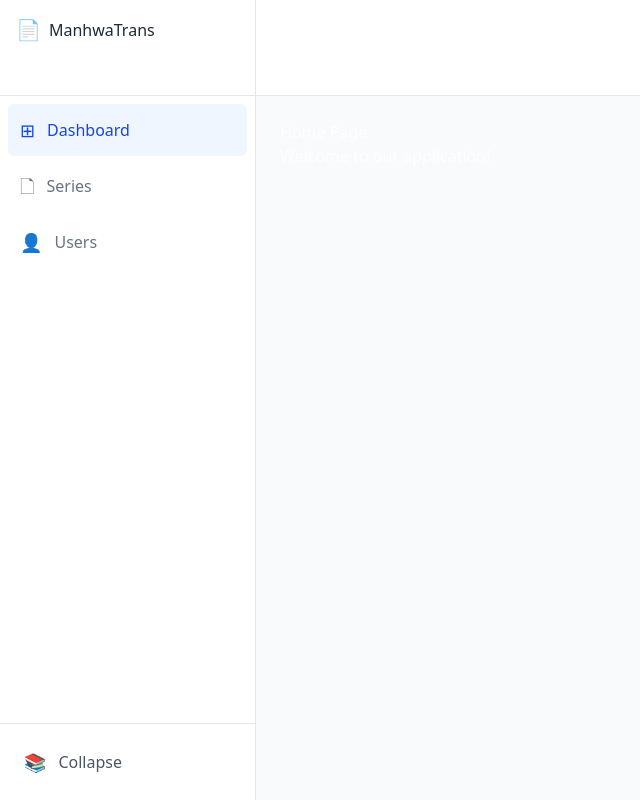
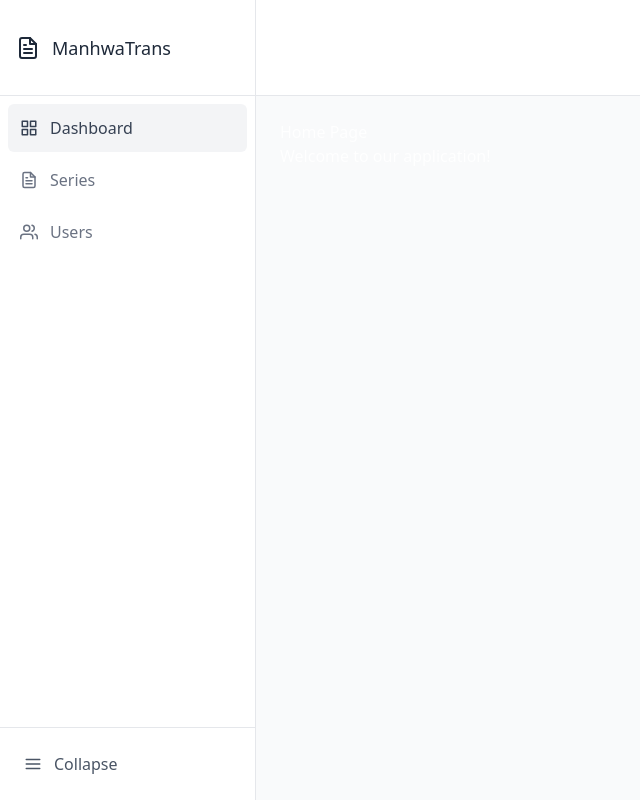
Before and after one commit to solarcodion/cartoon-translation, a React (Vite) app in the folder frontend/: page / in a window 1280 px wide. Shown: the whole page, without its empty margins (0-640 px from the left). Built offline with nearby package versions, Linux system fonts and the light colour scheme.

Commit message:
fix: update navbar

```diff
--- a/frontend/src/components/Navbar.tsx
+++ b/frontend/src/components/Navbar.tsx
@@ -1,4 +1,5 @@
 import { Link } from "react-router-dom";
+import { FiGrid, FiFileText, FiUsers, FiMenu } from "react-icons/fi";
 
 export default function Navbar() {
   return (
@@ -7,10 +8,10 @@ export default function Navbar() {
       <div className="h-24 p-4 border-b border-gray-200">
         <Link
           to="/"
-          className="flex items-center gap-2 font-medium text-gray-800"
+          className="flex items-center gap-3 w-full h-full font-medium text-gray-800"
         >
-          <span className="text-xl">📄</span>
-          <span>ManhwaTrans</span>
+          <FiFileText className="text-2xl" />
+          <span className="text-lg">ManhwaTrans</span>
         </Link>
       </div>
 
@@ -18,24 +19,24 @@ export default function Navbar() {
       <div className="flex-1 p-2">
         <nav className="space-y-1">
           <Link
-            to="/dashboard"
-            className="flex items-center gap-3 p-3 bg-blue-50 rounded-md text-blue-700"
+            to="/"
+            className="flex items-center gap-3 p-3 bg-gray-100 rounded-md text-gray-700"
           >
-            <span className="text-lg">⊞</span>
+            <FiGrid className="text-lg" />
             <span>Dashboard</span>
           </Link>
           <Link
             to="/series"
             className="flex items-center gap-3 p-3 rounded-md text-gray-500 hover:bg-gray-100"
           >
-            <span className="text-lg">🗋</span>
+            <FiFileText className="text-lg" />
             <span>Series</span>
           </Link>
           <Link
             to="/users"
             className="flex items-center gap-3 p-3 rounded-md text-gray-500 hover:bg-gray-100"
           >
-            <span className="text-lg">👤</span>
+            <FiUsers className="text-lg" />
             <span>Users</span>
           </Link>
         </nav>
@@ -44,7 +45,7 @@ export default function Navbar() {
       {/* Collapse button at bottom */}
       <div className="p-4 border-t border-gray-200">
         <button className="flex items-center gap-3 w-full p-2 text-gray-600 hover:bg-gray-100 rounded-md">
-          <span className="text-lg">📚</span>
+          <FiMenu className="text-lg" />
           <span>Collapse</span>
         </button>
       </div>
```
